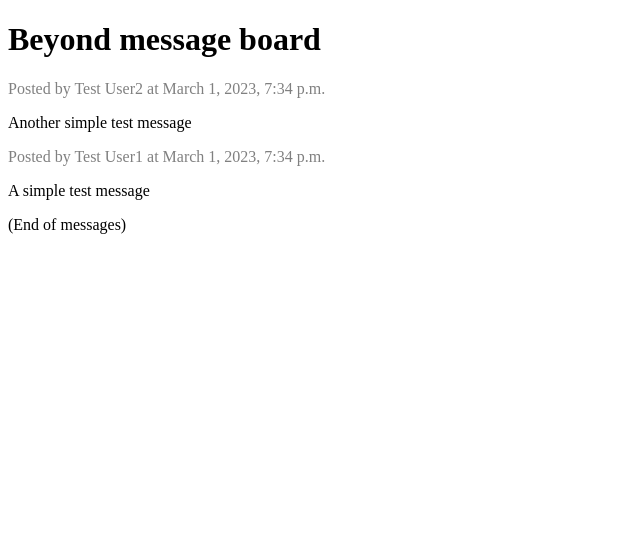
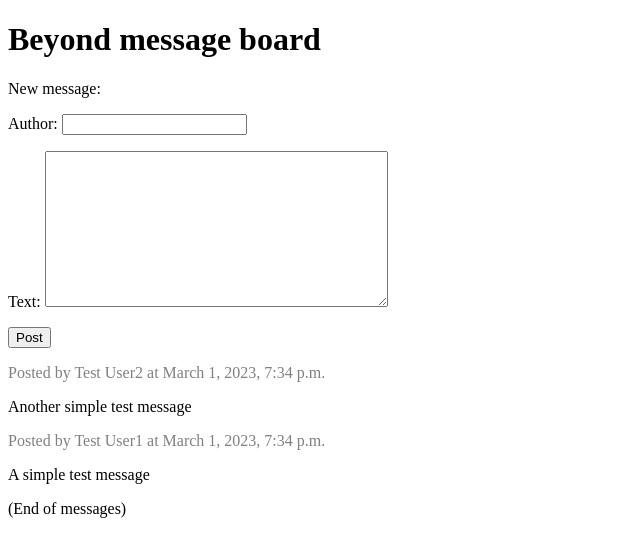
Before and after one commit to idan1356/beyond-tutorial, a Django app: page / in a window 1280 px wide. Shown: the top 557 px of the page, without its empty margins (0-640 px from the left). Run offline with Django 4.2, Linux system fonts and the light colour scheme; data comes from the database, SQL or seed files in the repository.

Commit message:
it is now possible to submit form, also automation of migration
submition of new message is now possible in the main page

```diff
--- /dev/null
+++ b/msgboard/forms.py
@@ -0,0 +1,7 @@
+from django import forms
+from .models import Message
+
+class MessageForm(forms.ModelForm):
+	class Meta:
+		model = Message
+		fields = ('author', 'text')
--- a/msgboard/templates/msgboard/board.html
+++ b/msgboard/templates/msgboard/board.html
@@ -8,6 +8,14 @@
 	</head>
 	<body>
 		<h1>Beyond message board</h1>
+		<div class="newfrm">
+			<p class="newmsg">New message:</p>
+			<form method="POST">
+				{% csrf_token %}
+				{{ form.as_p }}
+			<input type="submit" value="Post">
+			</form>
+		</div>
 	{% for message in messages %}
 		<div class="message">
 			<p class="author">
--- a/msgboard/views.py
+++ b/msgboard/views.py
@@ -1,7 +1,17 @@
-from django.shortcuts import render
+from django.shortcuts import render, redirect
 from .models import Message
-
+from .forms import MessageForm
 
 def board(request):
     messages = Message.objects.order_by('-date')
-    return render(request, 'msgboard/board.html', {'messages': messages})
+    if request.method == "POST":
+        form = MessageForm(request.POST)
+        if form.is_valid():
+            form.save()
+            return redirect('board')
+    else:
+        form = MessageForm()
+    return render(request, 'msgboard/board.html', {
+        'messages': messages,
+        'form': form,
+})
```
Also changed, not shown: 1 other file.
